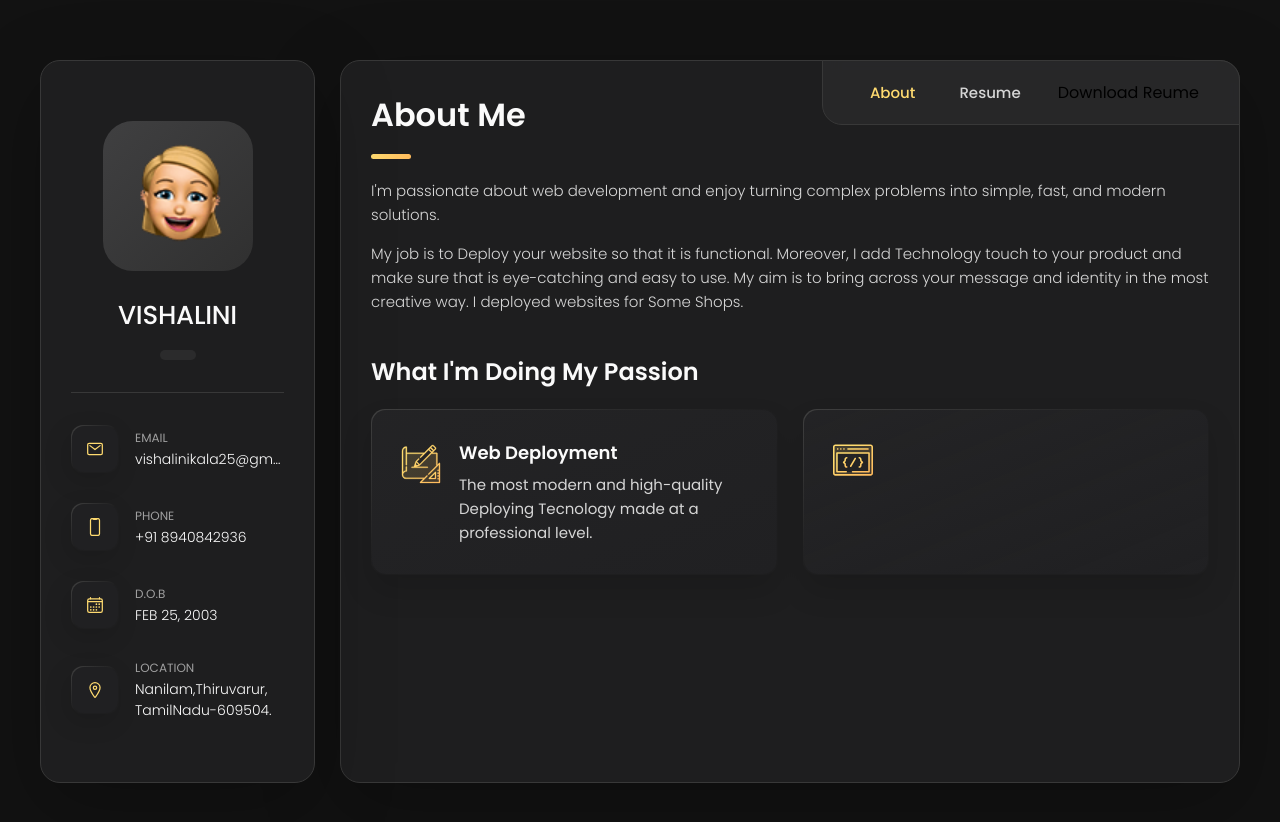
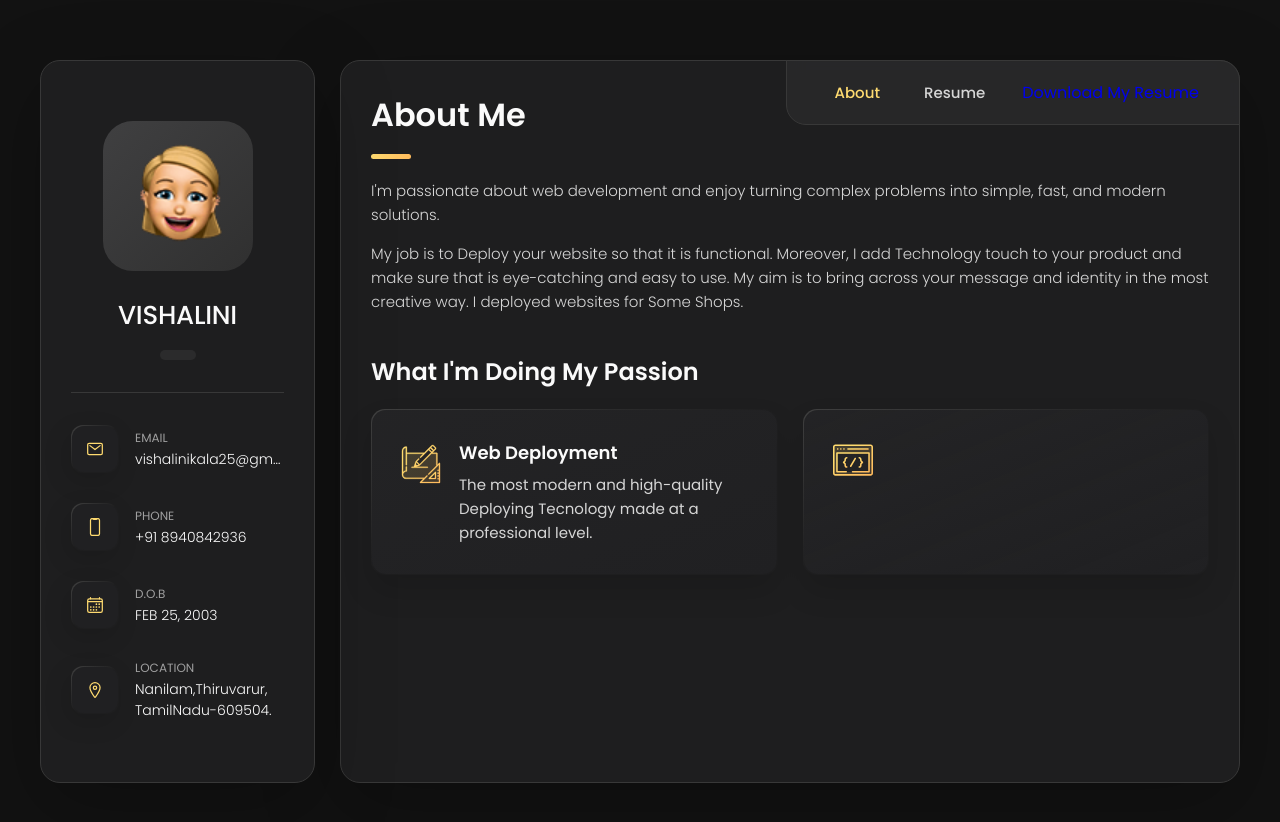
Before and after one commit to Vishalini2502/portfolio-updated, a plain HTML site: page index.html in a window 1280 px wide. Drawn offline with nearby package versions, Linux system fonts and the light colour scheme.

Commit message:
Update index.html
lastahg

```diff
--- a/index.html
+++ b/index.html
@@ -164,9 +164,9 @@
 
 
 
-            <button class="https://drive.google.com/file/d/1nz_ER01mUabAnokrWK1s73-MkjUk10iB/view?usp=sharing" >Download Reume</button>
-
-
+             <a href="https://drive.google.com/uc?export=download&id=FILE_ID" class="btn">
+    Download My Resume
+  </a>
         </ul>
 
       </nav>
```
